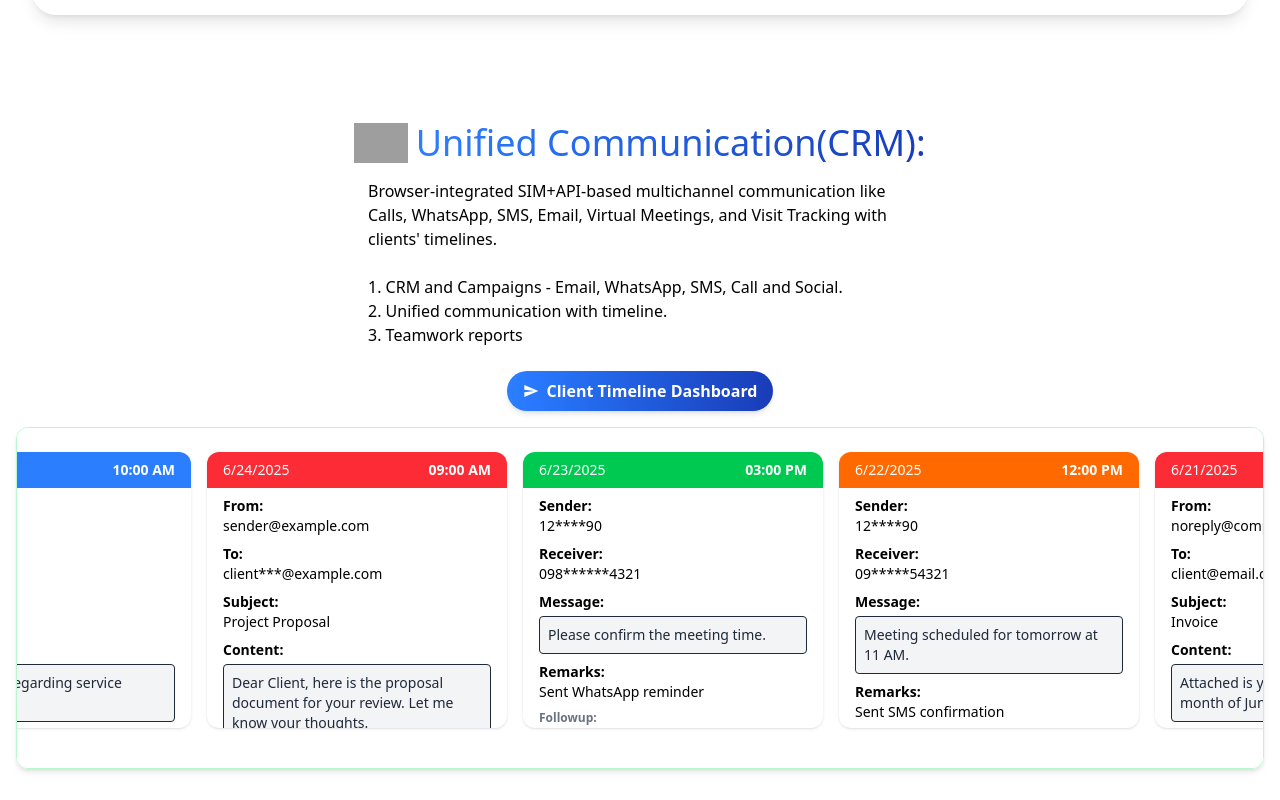
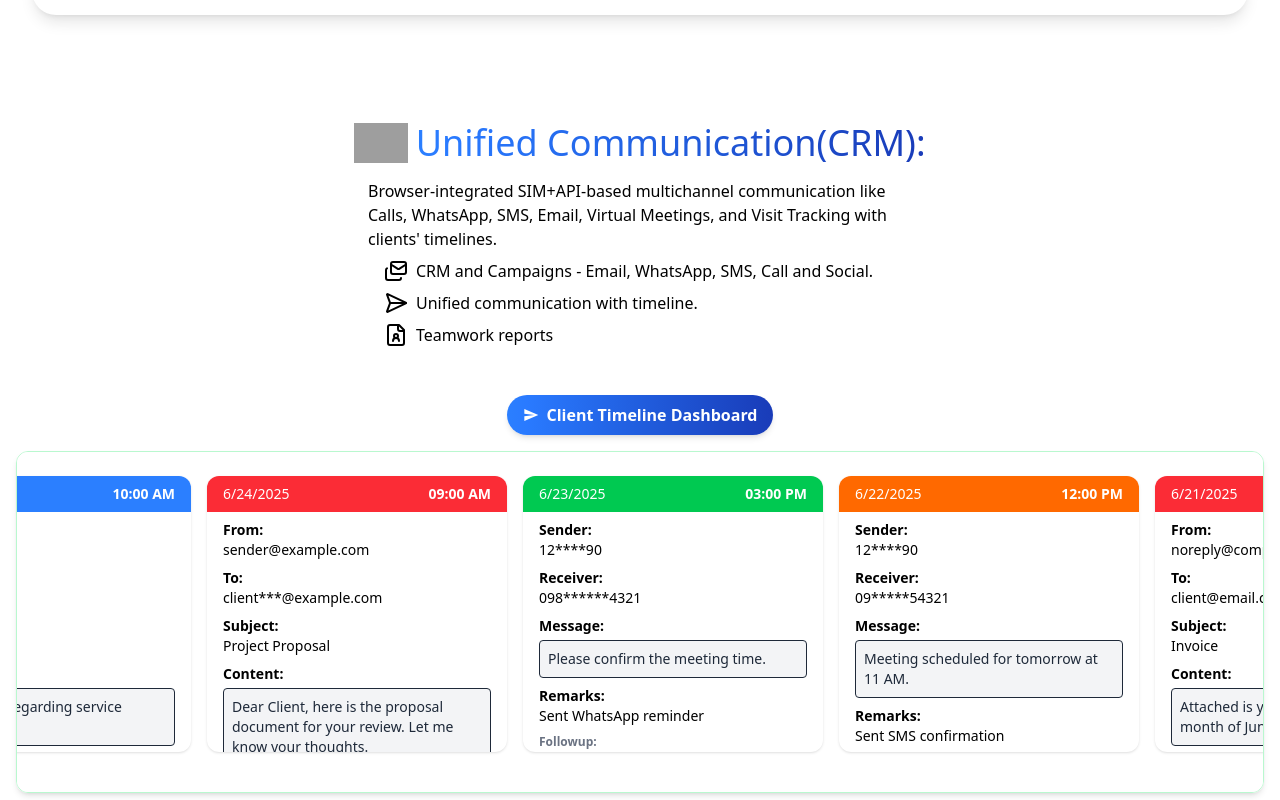
Before and after one commit to margda-workplace/margda, a Next.js app: page / in a window 1280 px wide. Shown: the part 1260-2060 px from the top of the page. Built offline with nearby package versions, Linux system fonts and the light colour scheme; grey boxes are pictures that could not be loaded.

Commit message:
Modified the home page according to requirements

```diff
--- a/src/app/page.js
+++ b/src/app/page.js
@@ -7,6 +7,9 @@ import { useInView } from "react-intersection-observer";
 import Image from "next/image";
 import Navbar from "./components/navbar";
 import Banner from "./components/banner";
+import { Mails } from "lucide-react";
+import { SendHorizontal } from "lucide-react";
+import { FileUser } from "lucide-react";
 
 export default function Home() {
   const scrollRef = useRef(null);
@@ -222,6 +225,7 @@ export default function Home() {
             </div>
           </section>
         </RevealOnScroll>
+        <RevealOnScroll>
           <div className="flex flex-col items-center my-8 lg:my-15 px-4">
             <h1 className="flex flex-col sm:flex-row items-center text-2xl sm:text-3xl lg:text-4xl mb-4 text-center">
               <img
@@ -239,13 +243,24 @@ export default function Home() {
               Browser-integrated SIM+API-based multichannel communication like
               Calls, WhatsApp, SMS, Email, Virtual Meetings, and Visit Tracking
               with clients&apos; timelines.
-            <div className="text-left">
               <br />
-            1. CRM and Campaigns - Email, WhatsApp, SMS, Call and Social.
-            <br />
-            2. Unified communication with timeline.
-            <br />
-            3. Teamwork reports
+              <div className="space-y-2 text-left max-w-xl mb-6 text-sm sm:text-base px-4 my-2">
+                <div className="flex items-center gap-2">
+                  <Mails />
+                  <span>
+                    CRM and Campaigns - Email, WhatsApp, SMS, Call and Social.
+                  </span>
+                </div>
+
+                <div className="flex items-center gap-2">
+                  <SendHorizontal />
+                  <span>Unified communication with timeline.</span>
+                </div>
+
+                <div className="flex items-center gap-2">
+                  <FileUser />
+                  <span>Teamwork reports</span>
+                </div>
               </div>
             </p>
 
@@ -268,8 +283,12 @@ export default function Home() {
             </div>
 
             {/* Scrollable Cards Container */}
-          <ScrollableCardsContainer cardData={cardData} scrollRef={scrollRef} />
+            <ScrollableCardsContainer
+              cardData={cardData}
+              scrollRef={scrollRef}
+            />
           </div>
+        </RevealOnScroll>
       </RevealOnScroll>
 
       <RevealOnScroll>
```
Lines whose indentation alone changed are shown as unchanged.
